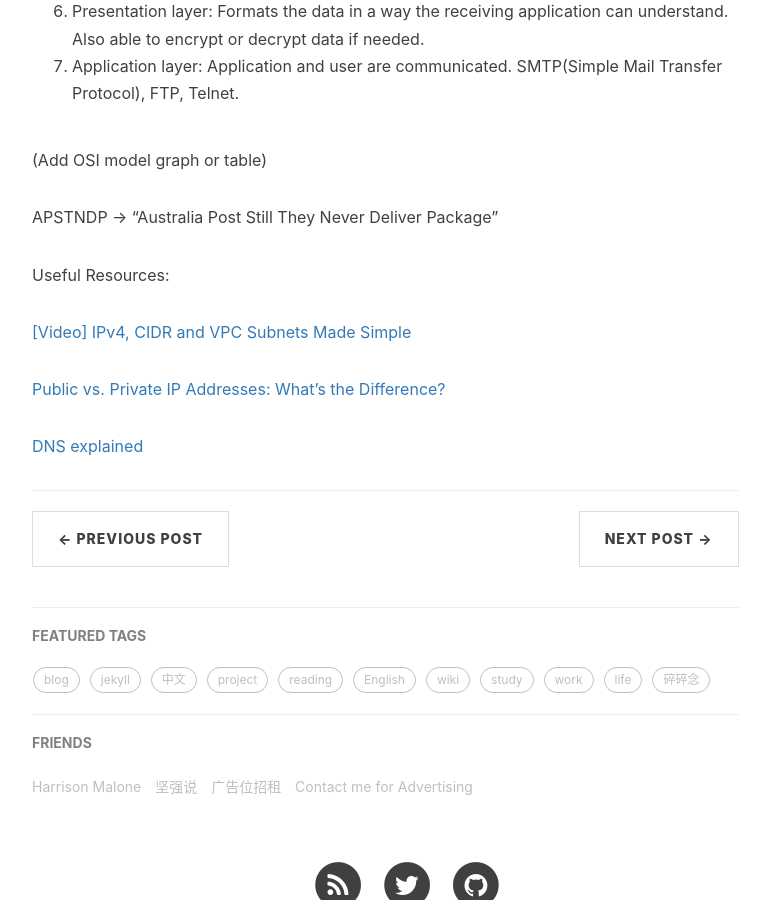
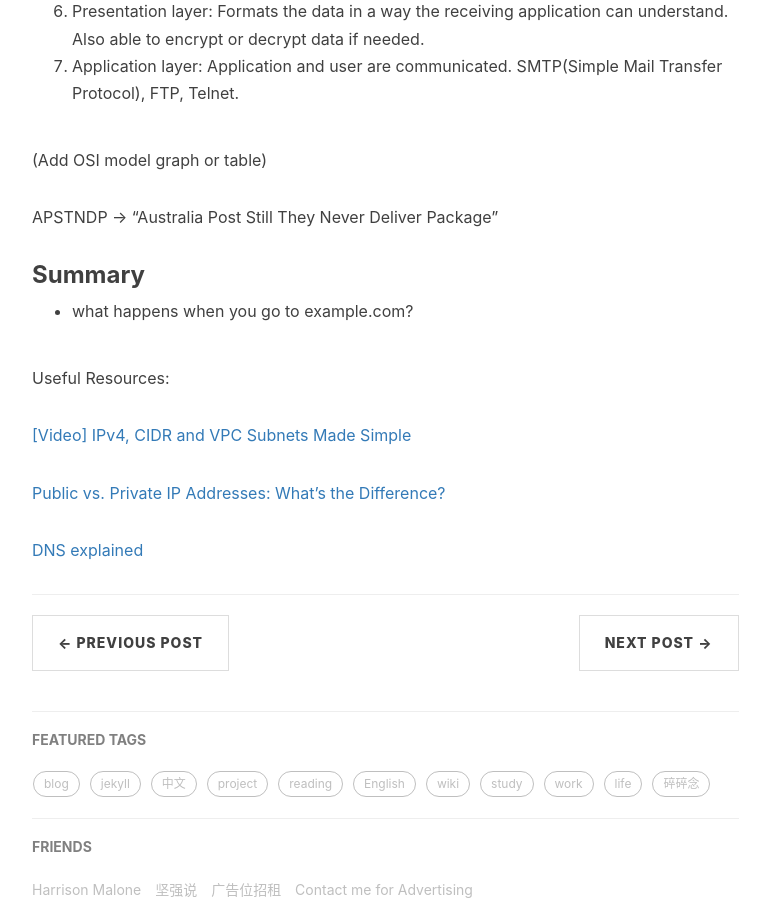
Before and after one commit to Lanzhou-J/Lanzhou-J.github.io, a Jekyll site: the page built from _posts/2022-01-23-DevOps-02-Networking.md, in a window 1280 px wide and 900 px high, scrolled down 8753 px. Shown: the whole window, without its empty margins (233-1003 px from the left). Built offline with Jekyll 4.4.1, drawn with Linux system fonts in a browser that asks for light colours; nearby versions of some CDN libraries; comment, search, counter and statistics services are not loaded.

Commit message:
add summary

```diff
--- a/_posts/2022-01-23-DevOps-02-Networking.md
+++ b/_posts/2022-01-23-DevOps-02-Networking.md
@@ -219,6 +219,13 @@ In summary, HTTP is an agreement and regulation for transmitting data (hypertext
 
 APSTNDP -> "Australia Post Still They Never Deliver Package"
 
+
+### Summary
+
+- what happens when you go to example.com?
+
+
+
 Useful Resources:
 
 [[Video] IPv4, CIDR and VPC Subnets Made Simple](https://www.youtube.com/watch?v=z07HTSzzp3o&t=74s)
```
